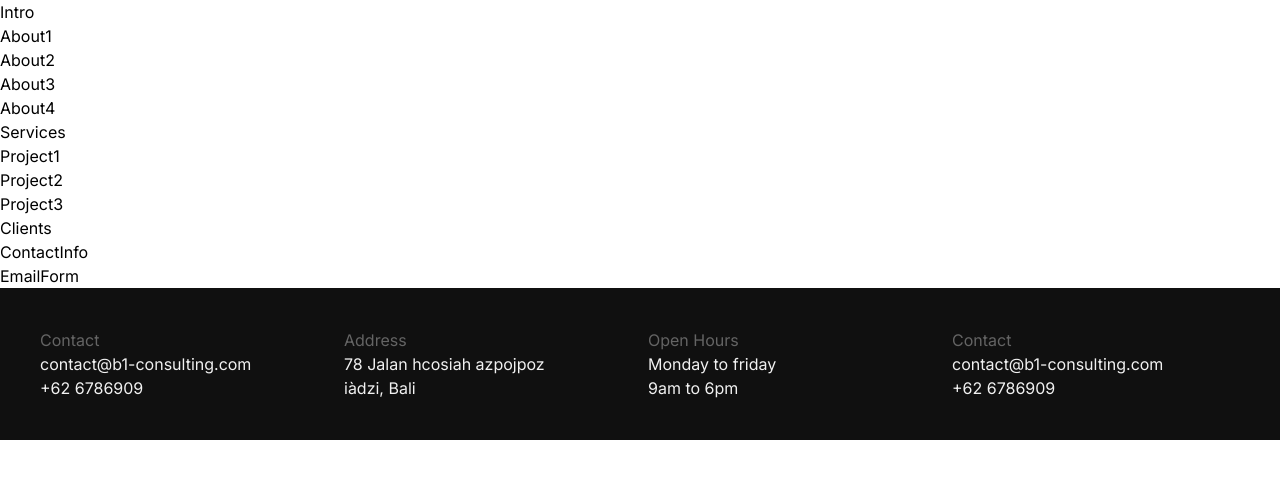
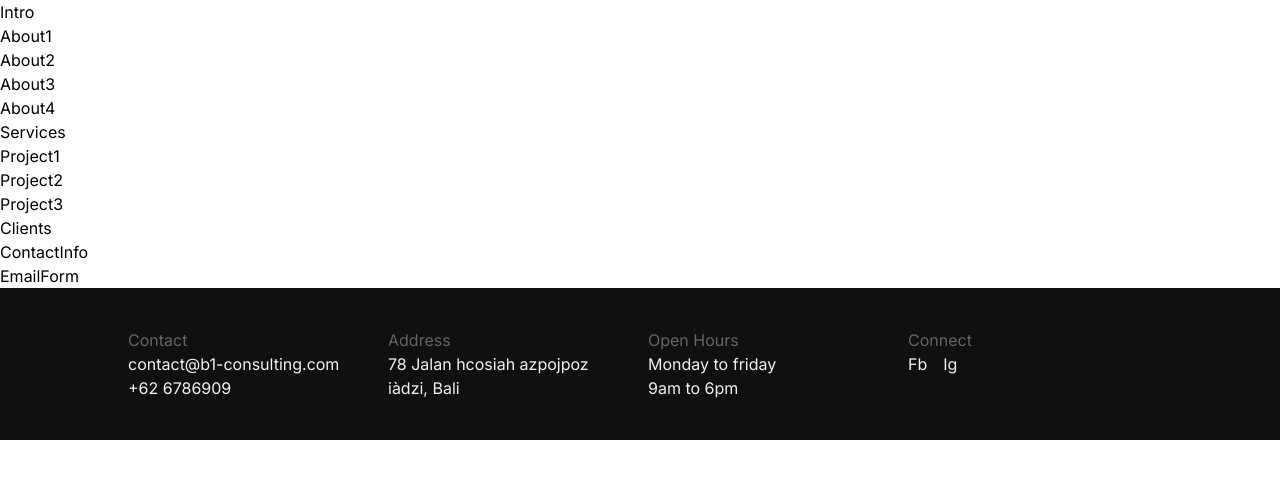
Before and after one commit to DevAdeelAhmad/b-one-consulting, a Next.js app: page / in a window 1280 px wide. Shown: the top 478 px of the page. Built offline with nearby package versions, Linux system fonts and the light colour scheme.

Commit message:
Footer Complete

```diff
--- a/components/Footer.tsx
+++ b/components/Footer.tsx
@@ -1,36 +1,37 @@
+import Link from "next/link";
 import React from "react";
 
 const Footer = () => {
   return (
     <>
-      <section className="container p-10 bg-[#101010]">
-        <div className="grid gap-4 grid-cols-12 grid-rows-2">
-          <div className="col-span-3 row-span-2">
+      <section className="w-screen p-10 xl:px-32 bg-[#101010]">
+        <div className="flex flex-col md:flex-row lg:xl:flex-row gap-4 justify-between">
+          <div className="flex-1">
             <ul className="text-textPrimary">
               <li className="text-textSecondary">Contact</li>
               <li>contact@b1-consulting.com</li>
               <li>+62 6786909</li>
             </ul>
           </div>
-          <div className="col-span-3 row-span-2">
+          <div className="flex-1">
             <ul className="text-textPrimary">
               <li className="text-textSecondary">Address</li>
               <li>78 Jalan hcosiah azpojpoz</li>
               <li>iàdzi, Bali</li>
             </ul>
           </div>
-          <div className="col-span-3 row-span-2">
+          <div className="flex-1">
             <ul className="text-textPrimary">
               <li className="text-textSecondary">Open Hours</li>
               <li>Monday to friday</li>
               <li>9am to 6pm</li>
             </ul>
           </div>
-          <div className="col-span-3 row-span-2">
+          <div className="flex-1">
             <ul className="text-textPrimary">
-              <li className="text-textSecondary">Contact</li>
-              <li>contact@b1-consulting.com</li>
-              <li>+62 6786909</li>
+              <li className="text-textSecondary">Connect</li>
+              <li className="inline"><Link href='https://www.facebook.com'>Fb</Link></li>
+              <li className="inline px-4"><Link href='https://www.instagram.com'>Ig</Link></li>
             </ul>
           </div>
         </div>
```
